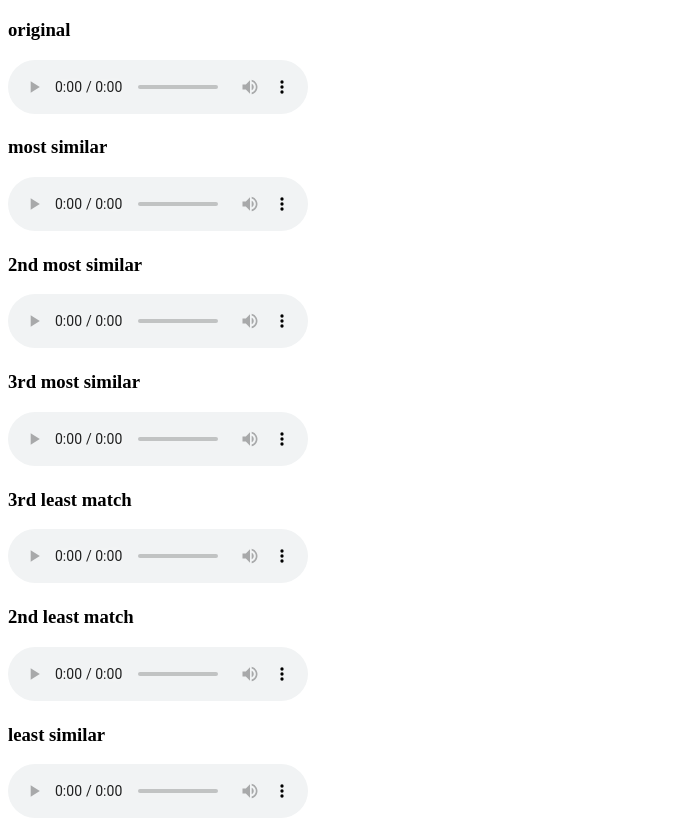
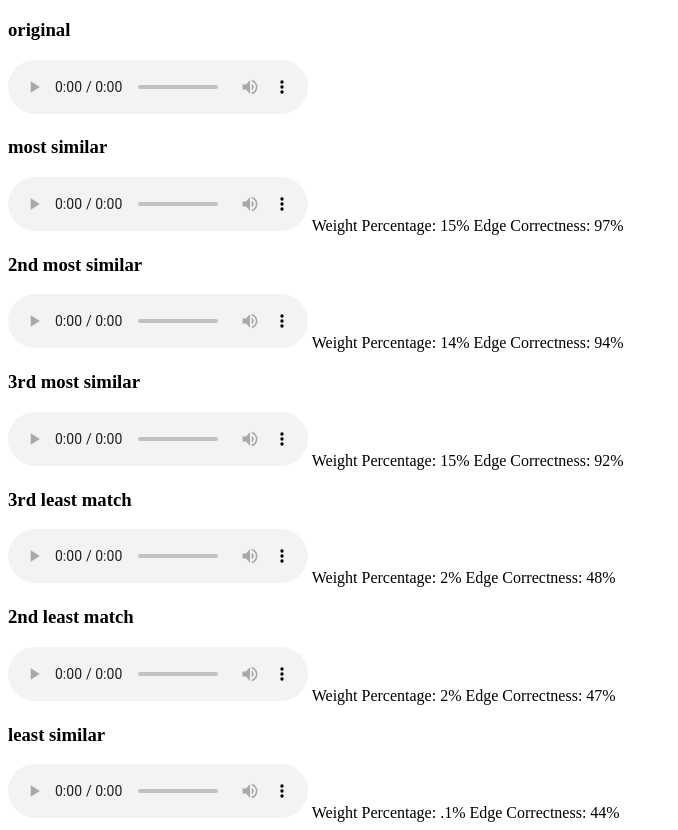
Before and after one commit to archmage521/archmage521.github.io, a plain HTML site: page aobtd.html in a window 1280 px wide. Shown: the part 61-891 px from the top of the page, without its empty margins (0-678 px from the left). Drawn offline with Linux system fonts and the light colour scheme.

Commit message:
Update aobtd.html

```diff
--- a/aobtd.html
+++ b/aobtd.html
@@ -17,29 +17,46 @@
      <audio src="originals/aobtd.mp3" controls preload="auto">
        <p>Unable to find file.</p></audio>
 
+  <div>
        <h3> most similar </h3>
   <audio src="aobtdmp3/b1.mp3" controls preload="auto">
 <p>Unable to find file.</p></audio>
 
+    Weight Percentage: 15% Edge Correctness: 97%
+  </div>
+  <div>
     <h3> 2nd most similar </h3>
  <audio src="aobtdmp3/b2.mp3" controls preload="auto">
 <p>Unable to find file.</p></audio>
+        Weight Percentage: 14% Edge Correctness: 94%
+  </div>
 
+   <div>
    <h3> 3rd most similar </h3>
     <audio src="aobtdmp3/b3.mp3" controls preload="auto">
 <p>Unable to find file.</p></audio>
+         Weight Percentage: 15% Edge Correctness: 92%
+  </div>
 
+  <div>
              <h3>3rd least match </h3>
   <audio src="aobtdmp3/t1.mp3" controls preload="auto">
 <p>Unable to find file.</p></audio>
-
+        Weight Percentage: 2% Edge Correctness: 48%
+  </div>
+    <div>
     <h3> 2nd least match </h3>
  <audio src="aobtdmp3/t2.mp3" controls preload="auto">
 <p>Unable to find file.</p></audio>
+          Weight Percentage: 2% Edge Correctness: 47%
+  </div>
 
+  <div>
    <h3> least similar </h3>
     <audio src="aobtdmp3/t3.mp3" controls preload="auto">
 <p>Unable to find file.</p></audio>
+        Weight Percentage: .1% Edge Correctness: 44%
+  </div>
     </div>
     </body>
 
```
